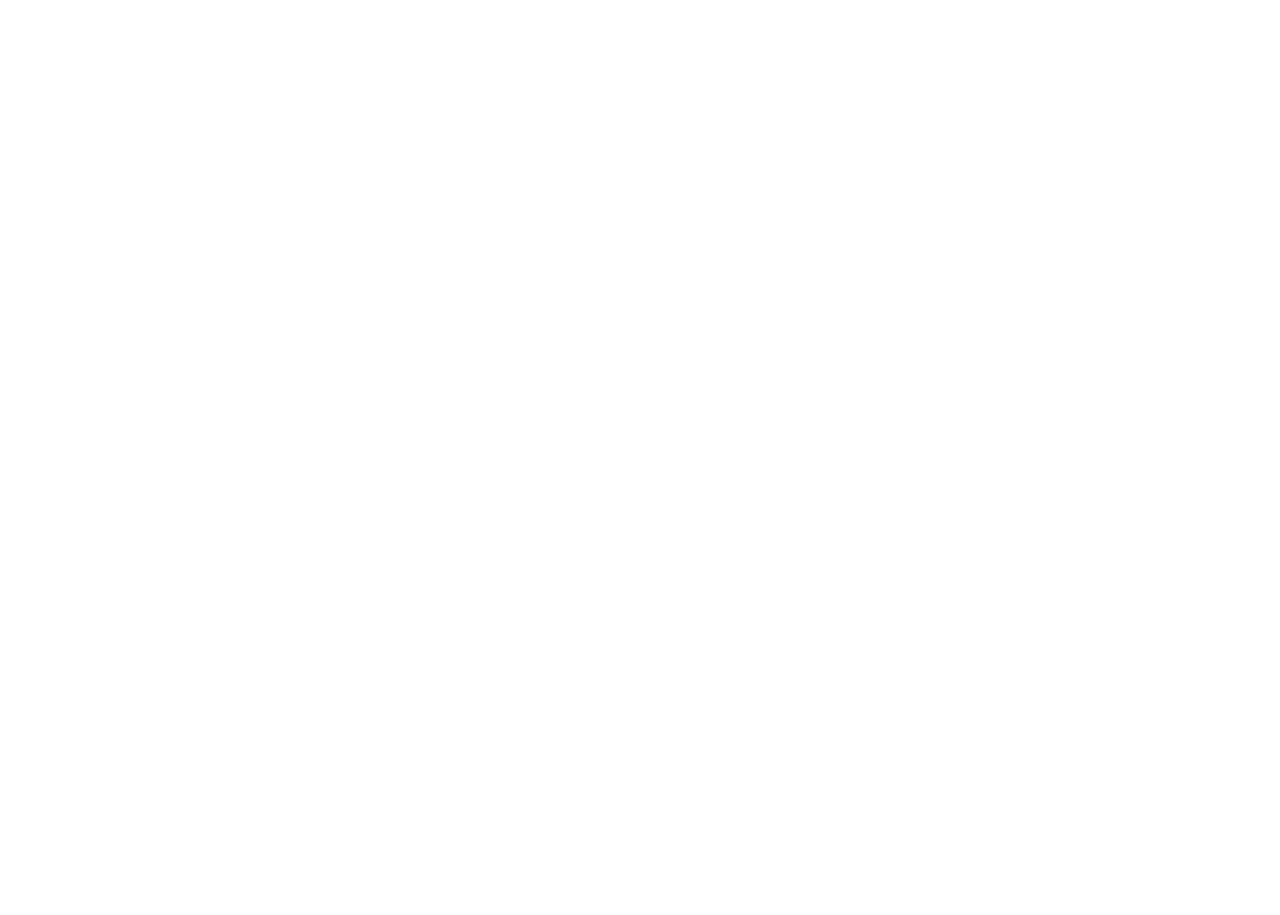
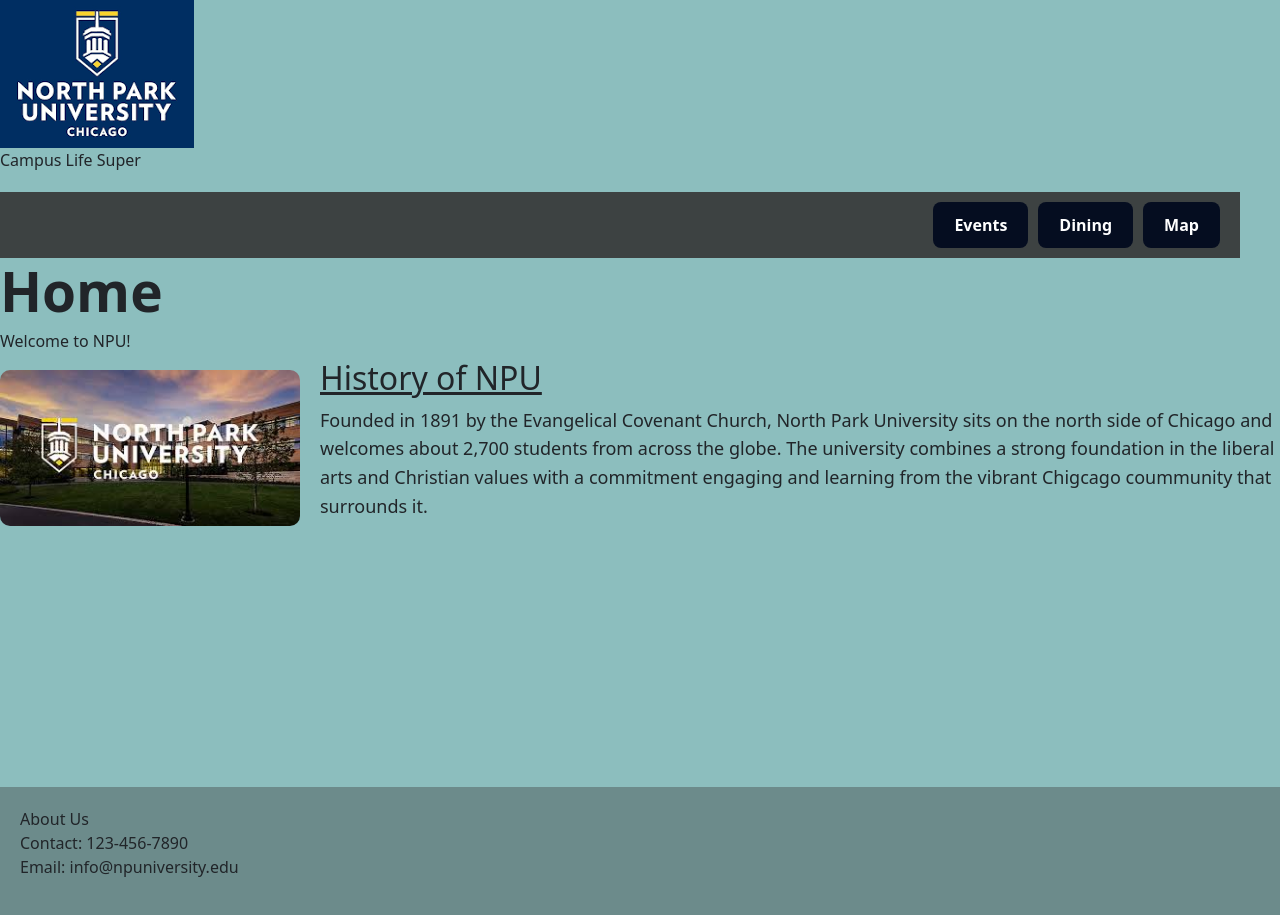
Before and after one commit to 0allinone0/Web-Dev-Final-project, a plain HTML site: page dining.html in a window 1280 px wide. Before the commit the page ends 800 px from the top, so only its background shows below. Drawn offline with nearby package versions, Linux system fonts and the light colour scheme.

Commit message:
dinning error correction

```diff
--- a/dining.html
+++ b/dining.html
@@ -0,0 +1,43 @@
+<!DOCTYPE html>
+<html lang="en">
+    <head>
+        <meta charset="utf-8">
+        <meta name = "viewport" content="width=device-width, initial-scale=1">
+        <title>Campus Life Super App</title>
+        <link href="https://cdn.jsdelivr.net/npm/bootstrap@5.3.8/dist/css/bootstrap.min.css" rel="stylesheet" integrity="sha384-sRIl4kxILFvY47J16cr9ZwB07vP4J8+LH7qKQnuqkuIAvNWLzeN8tE5YBujZqJLB" crossorigin="anonymous">
+        <link rel="stylesheet" href = "css/style.css">
+    </head>
+    <body>
+        <header class="site-header">
+            <a href="index.html">
+                <img src="images/School_Logo.png" alt="Campus Logo">
+            </a>
+            <div class="logo">Campus Life Super</div>
+            <div class="button-container">
+                <a href="events.html" class="btn">Events</a>
+                <a href="dinning.html" class="btn">Dining</a>
+                <a href="map.html" class="btn">Map</a>
+            </div>
+        </header>
+        <h1 class="title">Home</h1>
+        <h6>Welcome to NPU!</h6>
+        <div class="image-text-container">
+            <img src="images/School pic.jpg" alt="Campus Image" width="500" height="3000">
+            <div class="text">
+                <h2><u>History of NPU</u></h2>
+                <p>Founded in 1891 by the Evangelical Covenant Church, North
+Park University sits on the north side of Chicago and
+welcomes about 2,700 students from across the globe. The
+university combines a strong foundation in the liberal arts and
+Christian values with a commitment engaging and learning
+from the vibrant Chigcago coummunity that surrounds it.</p>
+            </div>
+        </div>
+        <footer class="footer-container">
+            <p>About Us<br>
+
+            Contact: 123-456-7890<br>
+            Email: info@npuniversity.edu
+        </footer>
+    </body>
+</html>
```
Also changed, not shown: index.html (+1 -1 lines).
